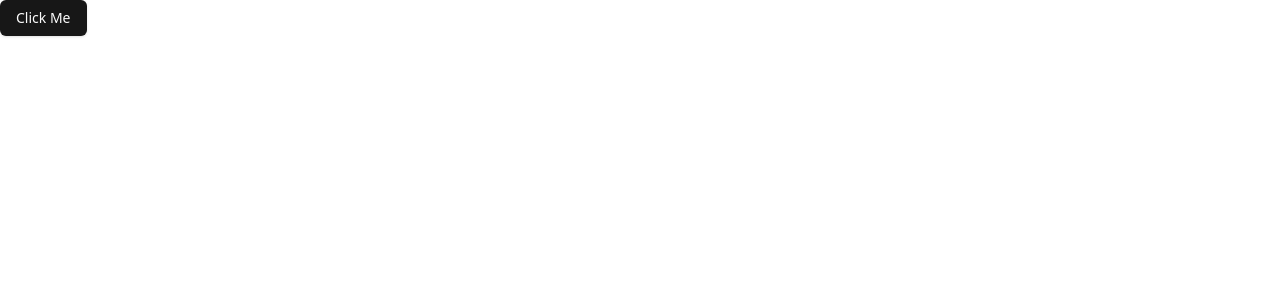
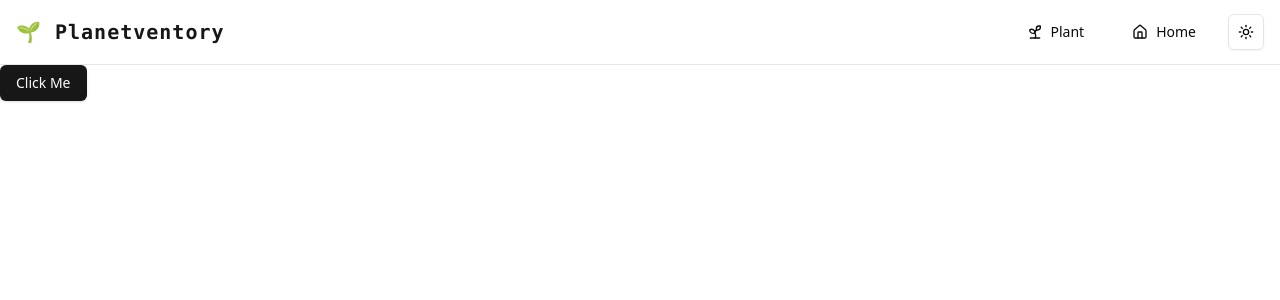
Before and after one commit to pranavpathak08/plantventory-next, a Next.js app: page / in a window 1280 px wide. Shown: the top 300 px of the page. Built offline with nearby package versions, Linux system fonts and the light colour scheme.

Commit message:
homepage ui

```diff
--- a/package.json
+++ b/package.json
@@ -14,6 +14,7 @@
     "clsx": "^2.1.1",
     "lucide-react": "^0.544.0",
     "next": "14.2.32",
+    "next-themes": "^0.4.6",
     "react": "^18",
     "react-dom": "^18",
     "tailwind-merge": "^3.3.1",
--- a/src/app/layout.tsx
+++ b/src/app/layout.tsx
@@ -1,6 +1,8 @@
+import Navbar from "@/components/Navbar";
 import type { Metadata } from "next";
 import localFont from "next/font/local";
 import "./globals.css";
+import { ThemeProvider } from "@/components/theme-provider"
 
 const geistSans = localFont({
   src: "./fonts/GeistVF.woff",
@@ -24,11 +26,19 @@ export default function RootLayout({
   children: React.ReactNode;
 }>) {
   return (
-    <html lang="en">
+    <html lang="en" suppressHydrationWarning>
       <body
         className={`${geistSans.variable} ${geistMono.variable} antialiased`}
       >
-        {children}
+        <ThemeProvider
+            attribute="class"
+            defaultTheme="system"
+            enableSystem
+            disableTransitionOnChange
+        >
+            <Navbar />
+            {children}
+          </ThemeProvider>
       </body>
     </html>
   );
--- /dev/null
+++ b/src/components/ModeToggle.tsx
@@ -0,0 +1,21 @@
+"use client";
+import * as React from "react";
+import { MoonIcon, SunIcon } from "lucide-react";
+import { useTheme } from "next-themes";
+import { Button } from "@/components/ui/button";
+
+export default function ModeToggle() {
+  const { theme, setTheme } = useTheme();
+
+  return (
+    <Button
+      variant="outline"
+      size="icon"
+      onClick={() => setTheme(theme === "dark" ? "light" : "dark")}
+    >
+      <SunIcon className="h-[1.2rem] w-[1.2rem] rotate-0 scale-100 transition-all dark:-rotate-90 dark:scale-0" />
+      <MoonIcon className="absolute h-[1.2rem] w-[1.2rem] rotate-90 scale-0 transition-all dark:rotate-0 dark:scale-100" />
+      <span className="sr-only">Toggle theme</span>
+    </Button>
+  );
+}
--- a/src/components/Navbar.tsx
+++ b/src/components/Navbar.tsx
@@ -1,19 +1,21 @@
 import Link from "next/link"
 import { Button } from "./ui/button"
-import { Sprout } from 'lucide-react';
+import { Sprout, HomeIcon } from 'lucide-react';
+import ModeToggle from "./ModeToggle";
 
 export default function Navbar() {
     return (
         <nav className="sticky top-0 w-full border-b bg-background/95 backdrop-blur supports-[backdrop-filter]:bg-background/60 z-50">
+            <div className="max-w-7xl mx-auto px-4">
+                <div className="flex items-center h-16 justify-between">
                     {/* Logo */}
-            <div className="max-w-7xl mx-auto px-4">
                     <div className="flex items-center">
                         <Link
                             href="/"
                             className="text-xl font-bold text-primary font-mono tracking-wider"
-                    >Planetventory</Link>
+                        > 🌱 Planetventory</Link>
                     </div>
-            </div>
+
 
                     {/* Navbar components */}
                     <div className="hidden md:flex items-center space-x-4">
@@ -23,8 +25,18 @@ export default function Navbar() {
                                 <span className="hidden lg:inline">Plant</span>
                             </Link>
                         </Button>
+
+                        <Button variant="ghost" className="flex items-center gap-2" asChild>
+                            <Link href="/">
+                                <HomeIcon className="w-4 h-4" />
+                                <span className="hidden lg:inline">Home</span>
+                            </Link>
+                        </Button>
+
+                        <ModeToggle />
                     </div>
-
+                </div>
+            </div>
         </nav>
     )
 }
--- /dev/null
+++ b/src/components/theme-provider.tsx
@@ -0,0 +1,11 @@
+"use client"
+
+import * as React from "react"
+import { ThemeProvider as NextThemesProvider } from "next-themes"
+
+export function ThemeProvider({
+  children,
+  ...props
+}: React.ComponentProps<typeof NextThemesProvider>) {
+  return <NextThemesProvider {...props}>{children}</NextThemesProvider>
+}
```
Also changed, not shown: 1 other file (tests, documents, lock files or other folders). Lines whose indentation alone changed are shown as unchanged.
